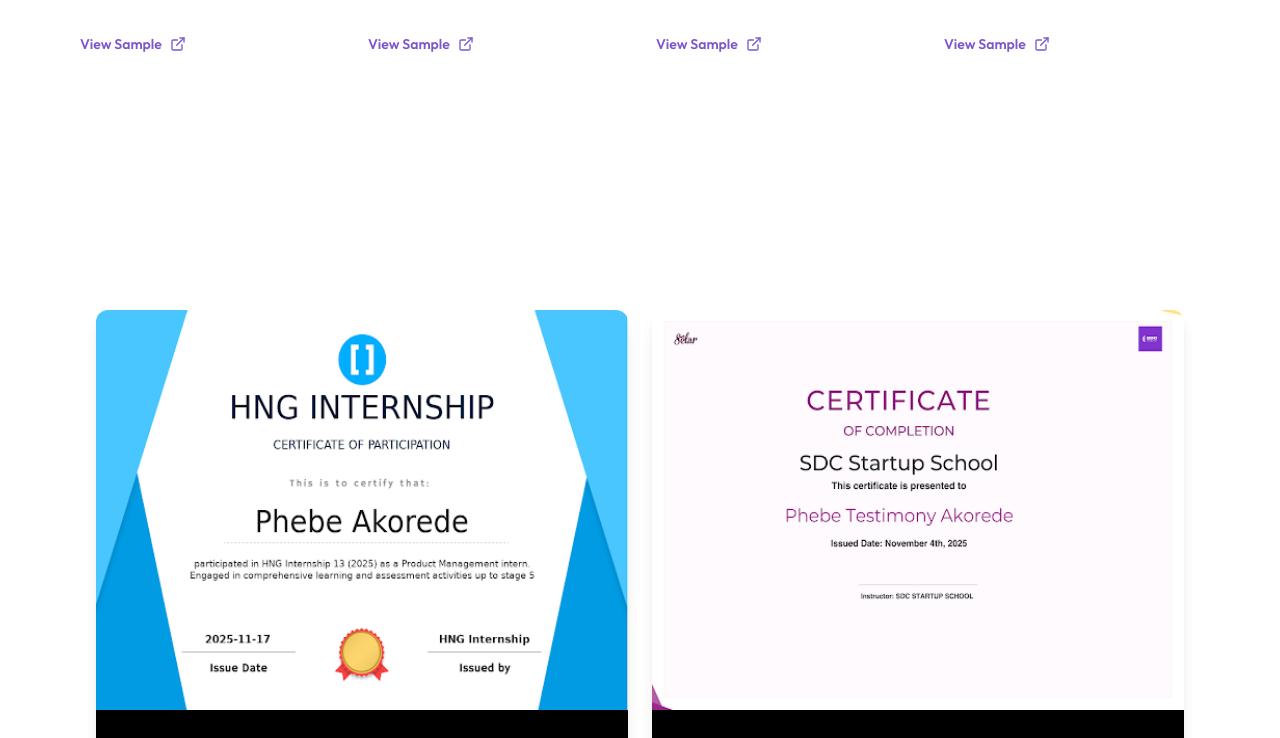
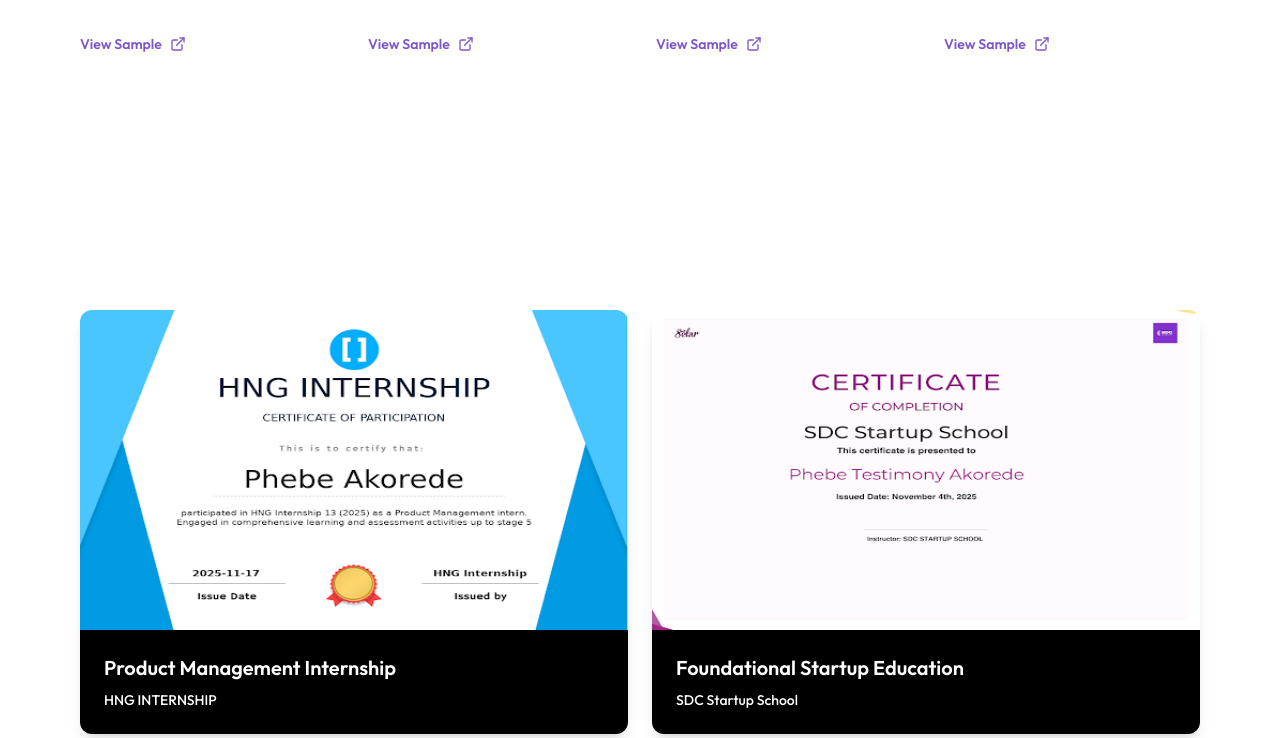
Before and after one commit to rhose1234/phebe-poerfolio, a Next.js app: page / in a window 1280 px wide. Shown: the part 1580-2318 px from the top of the page. Built offline with nearby package versions, Linux system fonts and the light colour scheme.

Commit message:
Adjustments on certifications section

```diff
--- a/src/app/sections/certifications.jsx
+++ b/src/app/sections/certifications.jsx
@@ -45,7 +45,7 @@
 
 
   return (
-    <section className="py-16 px-10 md:px-20 lg:px-24 bg-white dark:bg-background text-background dark:text-white">
+    <section className="py-16 px-6 md:px-20 lg:px-20 bg-white dark:bg-background text-background dark:text-white">
       <h2 className="text-3xl md:text-4xl lg:text-5xl font-bold mb-6 text-center mb-16">
         Certifications
       </h2>
@@ -55,14 +55,13 @@
           <div
              onClick={() => openModal(cert)}
             key={index}
-            className="w-full shadow-lg rounded-xl overflow-hidden cursor-pointer hover:scale-105 transition-transform duration-300"
-          >
-            <div className="relative w-full h-64 md:h-100">
+            className="w-full shadow-lg rounded-xl overflow-hidden cursor-pointer hover:scale-105 transition-transform duration-300">
+            <div className="relative lg:w-full md:w-[500px] w-full h-60 md:h-80">
               <Image
                 src={cert.image}
                 alt={cert.title}
                 fill
-                className="h-object-contain w-full"
+                className="h-object-cover w-full"
               />
             </div>
             <div className="p-6 bg-black dark:backdrop-blur-md dark:bg-white/10 text-white ">
@@ -95,7 +94,7 @@
                           height={500}
                           src={selected.image}
                           alt={selected.title}
-                          className='rounded mb-4 w-[500px] h-100 justify-center items-center mx-auto'
+                          className='rounded mb-4 lg:w-[500px] md:w-[500px] w-full h-auto justify-center items-center mx-auto'
                         />
                       </div>
                     </div>
--- a/src/app/sections/hero.jsx
+++ b/src/app/sections/hero.jsx
@@ -8,7 +8,7 @@
 export default function Hero() {
   return (
     <div className="min-h-screen flex flex-col-reverse gap-2 md:flex-row lg:flex-row
-    items-center justify-center pb-10 items-center pt-6 md:mt-0 lg:mt-0 md:space-x-6
+    items-center justify-center pb-10 items-center pt-2 md:mt-0 lg:mt-0 md:space-x-6
     lg:space-x-6 px-10 md:px-20 lg:px-24  bg-white dark:bg-background text-background dark:text-white">
 
 
@@ -56,7 +56,7 @@
           alt="Phebe's image"
           width={80}
           height={80}
-          className="heroImg  w-full max-w-[280px] lg:max-w-[410px] md:max-w-[380px] "
+          className="heroImg  w-full max-w-[300px] lg:max-w-[410px] md:max-w-[380px] "
         />
       </div>
     </div>
```
